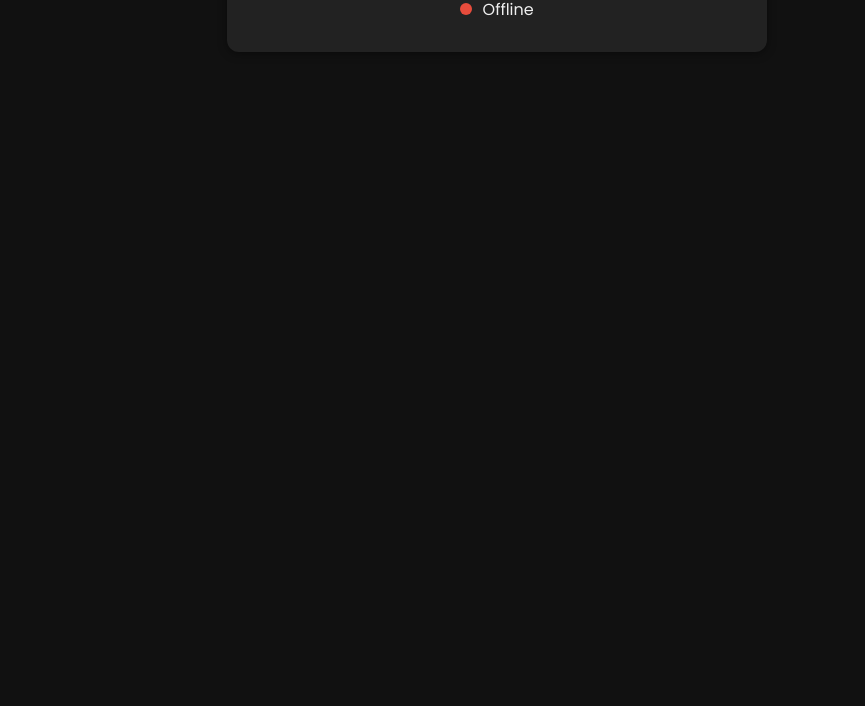
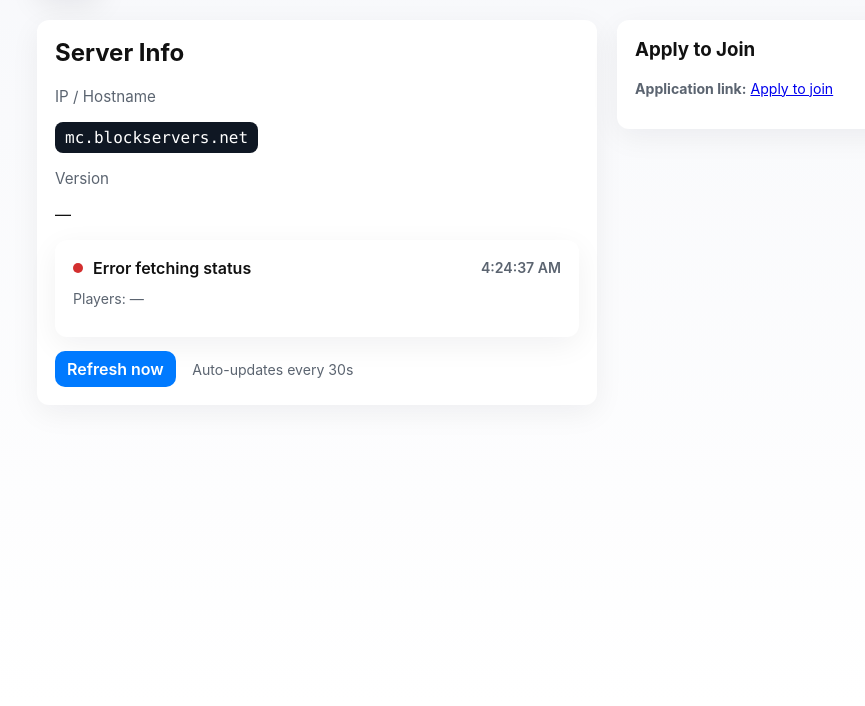
Before and after one commit to Block-Placer/html, a plain HTML site: page index.html in a window 1280 px wide. Shown: the part 142-848 px from the top of the page, without its empty margins (143-1008 px from the left). Before the commit the page ends 800 px from the top, so only its background shows below. Drawn offline with Linux system fonts and the light colour scheme; no server answers.

Commit message:
Update index.html

```diff
--- a/index.html
+++ b/index.html
@@ -1,116 +1,279 @@
-<!DOCTYPE html>
+<!doctype html>
 <html lang="en">
 <head>
-  <meta charset="UTF-8">
-  <meta name="viewport" content="width=device-width, initial-scale=1.0">
-  <title>Minecraft Server Status</title>
+  <meta charset="utf-8"/>
+  <meta name="viewport" content="width=device-width,initial-scale=1"/>
+  <title>AscendMC</title>
+  <meta name="description" content="Live status and info for AscendMC Minecraft server."/>
+  <style>
+    :root {
+      --bg1: #f7f8fb;
+      --card: #ffffff;
+      --muted: #5b6470;
+      --accent: #007aff;
+      --radius: 12px;
+      --ui-font: -apple-system, BlinkMacSystemFont, "Segoe UI", Roboto, "Helvetica Neue", Arial, sans-serif;
+    }
 
-  <!-- Google Fonts: Poppins -->
-  <link href="https://fonts.googleapis.com/css2?family=Poppins:wght@400;600&display=swap" rel="stylesheet">
+    html, body {
+      height: 100%;
+      margin: 0;
+      font-family: var(--ui-font);
+      -webkit-font-smoothing: antialiased;
+      background: linear-gradient(180deg, var(--bg1), #ffffff);
+      color: #111;
+    }
 
-  <style>
-    body {
-      font-family: 'Poppins', sans-serif;
-      background: #111;
-      color: #eee;
-      text-align: center;
-      padding: 20px;
+    .wrap {
+      max-width: 920px;
+      margin: 6vh auto;
+      padding: 28px;
     }
+
+    header {
+      display: flex;
+      align-items: center;
+      gap: 18px;
+    }
+
+    .logo {
+      width: 64px;
+      height: 64px;
+      border-radius: 10px;
+      background: linear-gradient(135deg, #0ea5ff, #7c3aed);
+      display: flex;
+      align-items: center;
+      justify-content: center;
+      color: white;
+      font-weight: 700;
+      font-size: 20px;
+      box-shadow: 0 8px 30px rgba(12, 15, 30, 0.08);
+    }
+
+    h1 {
+      font-size: 1.6rem;
+      margin: 0;
+    }
+
+    .subtitle {
+      color: var(--muted);
+      margin-top: 6px;
+      font-size: 0.95rem;
+    }
+
+    .grid {
+      display: grid;
+      grid-template-columns: 1fr 340px;
+      gap: 20px;
+      margin-top: 22px;
+    }
+
+    .card {
+      background: var(--card);
+      border-radius: var(--radius);
+      padding: 18px;
+      box-shadow: 0 8px 30px rgba(12, 15, 30, 0.06);
+    }
+
+    .muted {
+      color: var(--muted);
+      font-size: 0.95rem;
+    }
+
+    .ip {
+      font-family: ui-monospace, SFMono-Regular, Menlo, monospace;
+      background: #0f1723;
+      color: #fff;
+      padding: 6px 10px;
+      border-radius: 8px;
+      display: inline-block;
+    }
+
+    .status-line {
+      display: flex;
+      align-items: center;
+      gap: 10px;
+      font-weight: 600;
+    }
+
     .status-dot {
+      width: 10px;
+      height: 10px;
+      border-radius: 50%;
+    }
+
+    .online {
+      background: #18b659;
+    }
+
+    .offline {
+      background: #d32f2f;
+    }
+
+    ul.players {
+      list-style: none;
+      padding: 0;
+      margin: 8px 0 0 0;
+      max-height: 180px;
+      overflow: auto;
+    }
+
+    ul.players li {
+      padding: 6px 8px;
+      border-radius: 8px;
+      background: #f4f6f8;
+      margin-bottom: 6px;
+      font-size: 0.95rem;
+    }
+
+    .small {
+      font-size: 0.88rem;
+      color: var(--muted);
+    }
+
+    .footer {
+      margin-top: 18px;
+      font-size: 0.9rem;
+      color: var(--muted);
+    }
+
+    a.btn {
       display: inline-block;
-      width: 12px;
-      height: 12px;
-      border-radius: 50%;
-      margin-right: 6px;
+      padding: 8px 12px;
+      border-radius: 10px;
+      background: var(--accent);
+      color: white;
+      text-decoration: none;
+      font-weight: 600;
     }
-    .online { background: #2ecc71; }
-    .offline { background: #e74c3c; }
-    .card {
-      background: #222;
-      border-radius: 12px;
-      padding: 20px;
-      margin: 20px auto;
-      max-width: 500px;
-      box-shadow: 0 2px 10px rgba(0,0,0,0.4);
+
+    @media (max-width: 880px) {
+      .grid {
+        grid-template-columns: 1fr;
+      }
     }
-    .motd { margin: 10px 0; font-style: italic; }
-    .players { list-style: none; padding: 0; margin: 0; }
-    .players li { margin: 4px 0; }
-    .small { font-size: 0.9em; color: #aaa; }
   </style>
 </head>
 <body>
-  <h1>Minecraft Server Status</h1>
-  <div class="card">
-    <div id="status">
-      <span id="status-dot" class="status-dot offline"></span>
-      <span id="status-text">Checking...</span>
+  <div class="wrap">
+    <header>
+      <div class="logo">MC</div>
+      <div>
+        <h1>AscendMC</h1>
+        <div class="subtitle"></div>
+      </div>
+    </header>
+
+    <div class="grid">
+      <!-- Left: Main info & live status -->
+      <div class="card">
+        <h2 style="margin-top:0">Server Info</h2>
+        <p class="muted">IP / Hostname</p>
+        <p><span class="ip" id="server-ip">mc.blockservers.net:25565</span></p>
+
+        <p class="muted" style="margin-top:12px">Version</p>
+        <p id="server-version">—</p>
+
+        <div style="margin-top:12px" class="card" id="live-card">
+          <div class="status-line">
+            <div id="status-dot" class="status-dot offline"></div>
+            <div id="status-text">Checking...</div>
+            <div style="margin-left:auto" class="small" id="last-check">—</div>
+          </div>
+          <div style="margin-top:12px" id="player-summary" class="small">Players: —</div>
+          <div id="players-list" style="margin-top:12px"></div>
+          <div id="motd" class="small" style="margin-top:12px;color:var(--muted)"></div>
+        </div>
+
+        <div style="margin-top:14px;">
+          <a class="btn" href="#" id="refresh-btn">Refresh now</a>
+          <span style="margin-left:12px" class="small">Auto-updates every 30s</span>
+        </div>
+      </div>
+
+      <!-- Right: quick links -->
+      <aside>
+        <div class="card">
+          <h3 style="margin-top:0">Apply to Join</h3>
+          <p class="small">
+            <strong>Application link:</strong>
+            <a href="https://sites.google.com/view/ascendmc/home" target="_blank">Apply to join</a>
+          </p>
+        </div>
+      </aside>
     </div>
-    <div id="motd" class="motd"></div>
-    <div id="player-summary"></div>
-    <div id="version"></div>
-    <div id="players-list"></div>
   </div>
 
   <script>
-    const server = "play.example.net"; // CHANGE THIS to your server IP or domain
-    const url = `https://api.mcstatus.io/v2/status/java/${encodeURIComponent(server)}?query=true`;
+    // =========== CONFIG ===========
+    const SERVER_HOST = "mc.blockservers.net";
+    const SERVER_PORT = 25565;
+    // ==============================
 
+    const apiBase = "https://api.mcsrvstat.us/2";
+    const ipDisplay = document.getElementById("server-ip");
+    const statusText = document.getElementById("status-text");
     const statusDot = document.getElementById("status-dot");
-    const statusText = document.getElementById("status-text");
+    const playersListWrap = document.getElementById("players-list");
+    const playerSummary = document.getElementById("player-summary");
     const motdEl = document.getElementById("motd");
-    const playerSummary = document.getElementById("player-summary");
-    const versionEl = document.getElementById("version");
-    const playersListWrap = document.getElementById("players-list");
+    const refreshBtn = document.getElementById("refresh-btn");
+    const lastCheck = document.getElementById("last-check");
+    const versionEl = document.getElementById("server-version");
+
+    ipDisplay.textContent = SERVER_HOST + (SERVER_PORT !== 25565 ? ":" + SERVER_PORT : "");
 
     async function fetchStatus() {
+      const target = `${SERVER_HOST}${SERVER_PORT !== 25565 ? ":" + SERVER_PORT : ""}`;
+      const url = `${apiBase}/${encodeURIComponent(target)}`;
       try {
         const res = await fetch(url);
-        if (!res.ok) throw new Error("Bad response");
         const data = await res.json();
         updateUI(data);
       } catch (err) {
-        console.error("Fetch error:", err);
-        showOffline();
+        console.error("Status fetch failed:", err);
+        statusDot.className = "status-dot offline";
+        statusText.textContent = "Error fetching status";
+        lastCheck.textContent = new Date().toLocaleTimeString();
+        playerSummary.textContent = "Players: —";
       }
     }
 
     function updateUI(data) {
-      if (data.online) {
+      lastCheck.textContent = new Date().toLocaleTimeString();
+
+      if (data && data.online) {
         statusDot.className = "status-dot online";
         statusText.textContent = "Online";
 
-        motdEl.textContent = data.motd?.clean ?? "";
-
-        const online = data.players?.online ?? 0;
+        const online = data.players?.online ?? "—";
         const max = data.players?.max ?? "—";
         playerSummary.textContent = `Players: ${online}/${max}`;
+        versionEl.textContent = data.version ?? "—";
+        motdEl.textContent = data.motd?.clean?.join(" ") ?? "";
 
-        versionEl.textContent = `Version: ${data.version?.name_clean ?? "—"}`;
-
-        if (Array.isArray(data.players?.list) && data.players.list.length > 0) {
-          playersListWrap.innerHTML =
-            `<ul class="players">${data.players.list.map(p => `<li>${p.name_clean}</li>`).join("")}</ul>`;
+        if (data.players?.list?.length) {
+          playersListWrap.innerHTML = `<ul class="players">${data.players.list.map(p => `<li>${p}</li>`).join("")}</ul>`;
         } else {
-          playersListWrap.innerHTML =
-            `<div class="small">Player list hidden</div>`;
+          playersListWrap.innerHTML = `<div class="small" style="color:var(--muted)">Player list hidden</div>`;
         }
       } else {
-        showOffline();
+        statusDot.className = "status-dot offline";
+        statusText.textContent = "Offline";
+        playerSummary.textContent = "Players: 0/—";
+        versionEl.textContent = "—";
+        motdEl.textContent = "";
+        playersListWrap.innerHTML = "";
       }
     }
 
-    function showOffline() {
-      statusDot.className = "status-dot offline";
-      statusText.textContent = "Offline";
-      motdEl.textContent = "";
-      playerSummary.textContent = "";
-      versionEl.textContent = "";
-      playersListWrap.textContent = "";
-    }
+    refreshBtn.addEventListener("click", e => {
+      e.preventDefault();
+      fetchStatus();
+    });
 
     fetchStatus();
-    setInterval(fetchStatus, 5000); // refresh every 5s
+    setInterval(fetchStatus, 30000);
   </script>
 </body>
 </html>
```
